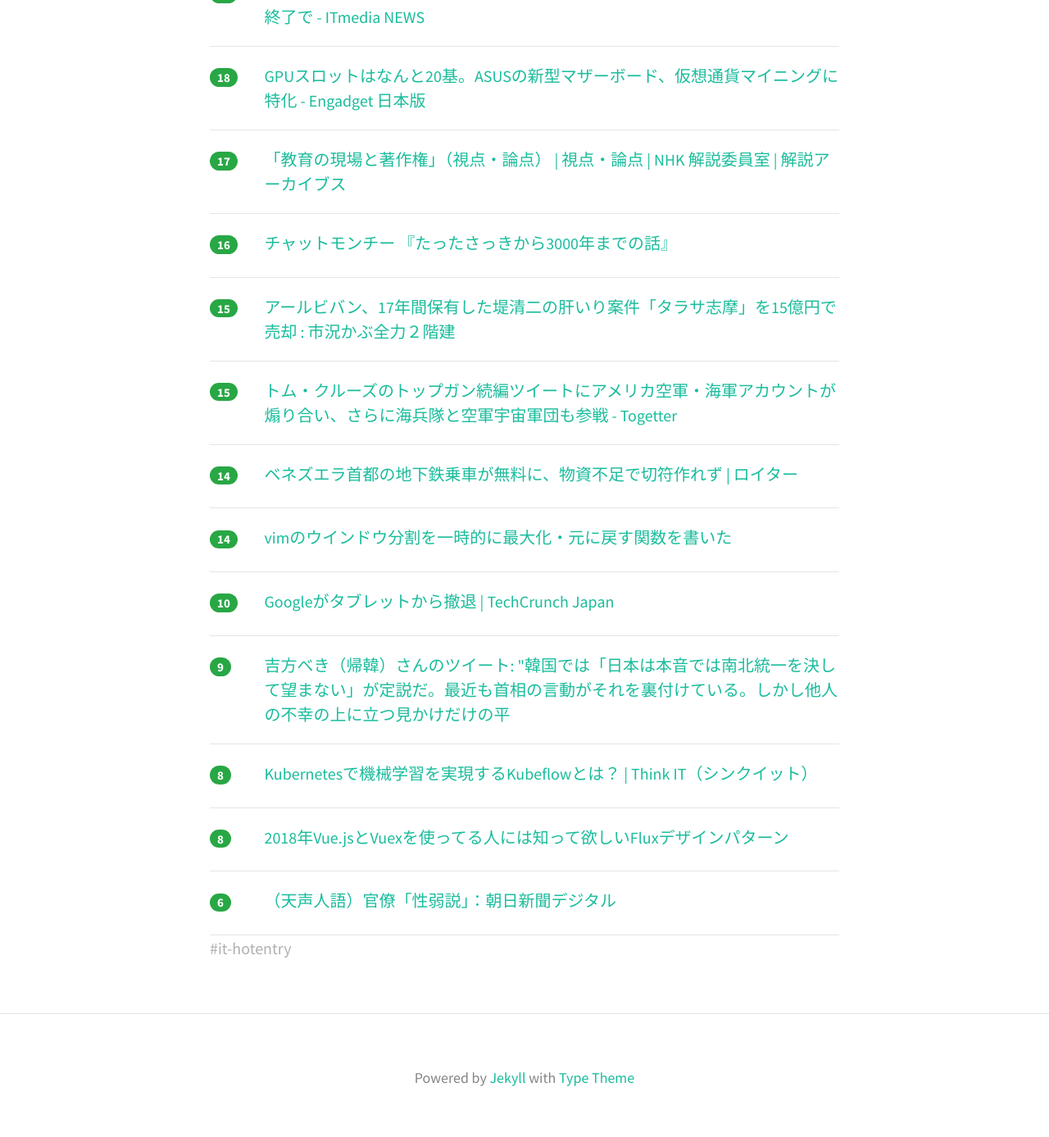
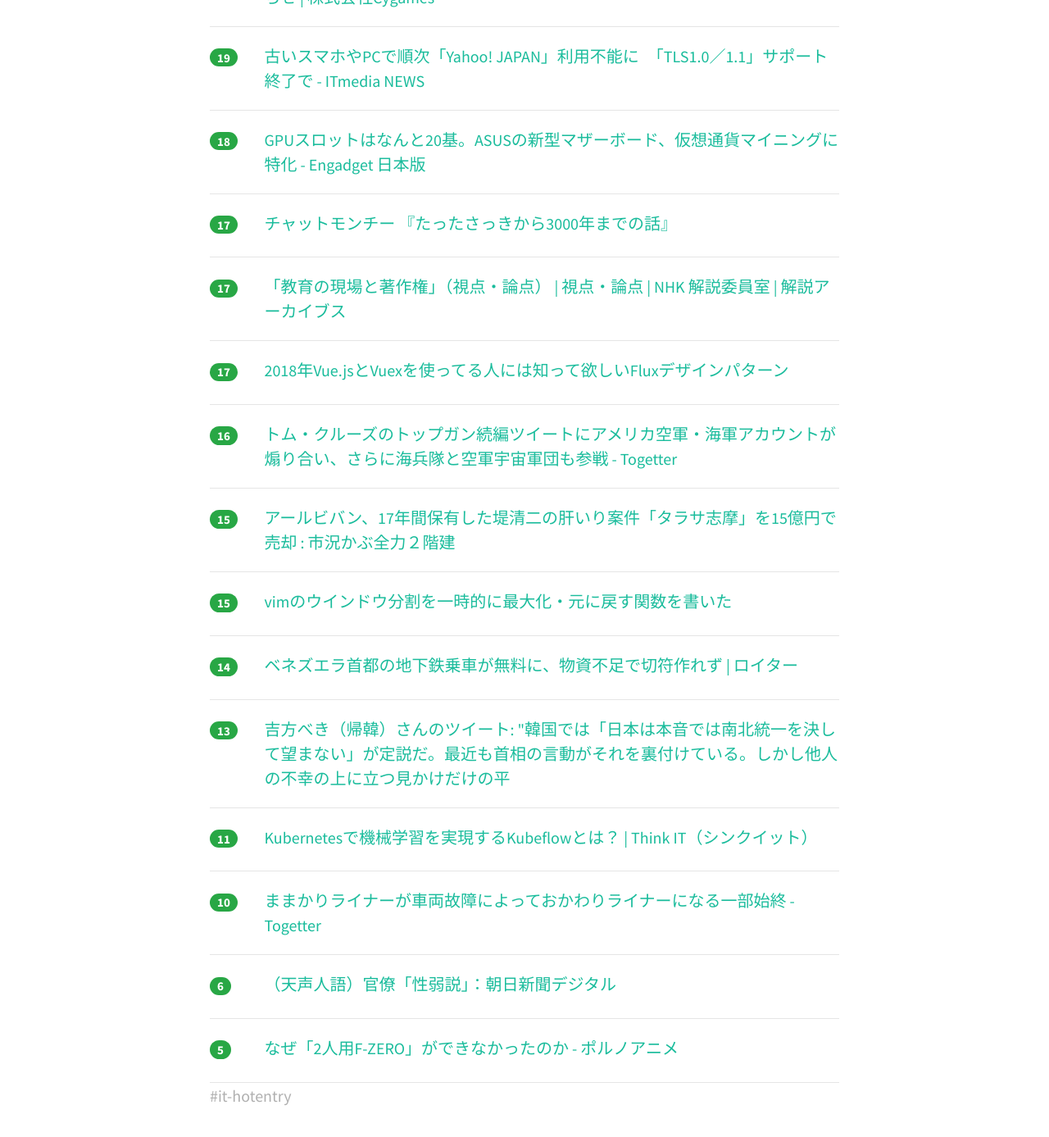
Before and after one commit to yatta47/hatena-matome-site, a Jekyll site: the page built from _posts/2018-06-02-hatena.md, in a window 1280 px wide and 1400 px high, scrolled down 2601 px. Shown: the top 1387 px of the window at 82% size. Built offline with Jekyll 4.4.1, drawn with Linux system fonts in a browser that asks for light colours; nearby versions of some CDN libraries; some of the changed text lies outside the part shown.

Commit message:
Updated 2018-06-02

```diff
--- a/_posts/2018-06-02-hatena.md
+++ b/_posts/2018-06-02-hatena.md
@@ -1,34 +1,39 @@
 ---
 layout: post
 title:  "2018-06-02 はてぶIT"
-date:   2018-06-02 14:02:41
+date:   2018-06-02 15:01:01
 tags: [it-hotentry]
 ---
-36 件のデータあり
+38 件のデータあり
 
 <hr><div class="row">
-<div class="col-1"><span class="badge badge-pill badge-success h2">390</span></div>
+<div class="col-1"><span class="badge badge-pill badge-success h2">426</span></div>
 <div class="col-11"><a href='https://togetter.com/li/1232990' target='_blank'>エロ漫画雑誌読み放題サービスのユーザー登録画面が画期的すぎてこれを考えた人は天才「才能が怖い」「入らなきゃ（使命感）」 - Togetter</a></div>
 </div>
 <hr>
 <div class="row">
-<div class="col-1"><span class="badge badge-pill badge-success h2">130</span></div>
+<div class="col-1"><span class="badge badge-pill badge-success h2">165</span></div>
 <div class="col-11"><a href='https://www.huffingtonpost.jp/2018/06/01/i-became-a-cats-dad_a_23448496/' target='_blank'>勝手に部屋で出産した猫が、僕の人生観を変えた「これが父親になるってことか！」</a></div>
 </div>
 <hr>
 <div class="row">
-<div class="col-1"><span class="badge badge-pill badge-success h2">107</span></div>
+<div class="col-1"><span class="badge badge-pill badge-success h2">134</span></div>
 <div class="col-11"><a href='https://togetter.com/li/1232994' target='_blank'>中国に追いつかれた…！？中国のアニメに「たまらん」「心躍るわ」など高評価が集まる。作画の分析や、人的資源の流出を考える - Togetter</a></div>
 </div>
 <hr>
 <div class="row">
-<div class="col-1"><span class="badge badge-pill badge-success h2">106</span></div>
+<div class="col-1"><span class="badge badge-pill badge-success h2">129</span></div>
+<div class="col-11"><a href='https://www.cnbc.com/2018/06/01/microsoft--github-acquisition-talks-resume.html' target='_blank'>Microsoft - GitHub acquisition talks resume</a></div>
+</div>
+<hr>
+<div class="row">
+<div class="col-1"><span class="badge badge-pill badge-success h2">120</span></div>
 <div class="col-11"><a href='http://d.hatena.ne.jp/essa/20180601/p1' target='_blank'>アメフト問題の中に無形のコモンズを巡る葛藤を見る - アンカテ</a></div>
 </div>
 <hr>
 <div class="row">
-<div class="col-1"><span class="badge badge-pill badge-success h2">102</span></div>
-<div class="col-11"><a href='https://www.cnbc.com/2018/06/01/microsoft--github-acquisition-talks-resume.html' target='_blank'>Microsoft - GitHub acquisition talks resume</a></div>
+<div class="col-1"><span class="badge badge-pill badge-success h2">71</span></div>
+<div class="col-11"><a href='https://toyokeizai.net/articles/-/221169' target='_blank'>話がわかりにくい人は説明の作法を知らない | リーダーシップ・教養・資格・スキル | 東洋経済オンライン | 経済ニュースの新基準</a></div>
 </div>
 <hr>
 <div class="row">
@@ -37,12 +42,7 @@ tags: [it-hotentry]
 </div>
 <hr>
 <div class="row">
-<div class="col-1"><span class="badge badge-pill badge-success h2">49</span></div>
-<div class="col-11"><a href='https://toyokeizai.net/articles/-/221169' target='_blank'>話がわかりにくい人は説明の作法を知らない | リーダーシップ・教養・資格・スキル | 東洋経済オンライン | 経済ニュースの新基準</a></div>
-</div>
-<hr>
-<div class="row">
-<div class="col-1"><span class="badge badge-pill badge-success h2">43</span></div>
+<div class="col-1"><span class="badge badge-pill badge-success h2">45</span></div>
 <div class="col-11"><a href='http://www.financepensionrealestate.work/entry/2018/06/01/224714' target='_blank'>あおぞら銀行の働き方改革はまともでは？ - 銀行員のための教科書</a></div>
 </div>
 <hr>
@@ -62,18 +62,23 @@ tags: [it-hotentry]
 </div>
 <hr>
 <div class="row">
+<div class="col-1"><span class="badge badge-pill badge-success h2">34</span></div>
+<div class="col-11"><a href='https://darashi.net/2018/06/01/writing-an-interpreter-in-go-ja.html' target='_blank'>『Go言語でつくるインタプリタ』が出版されます | だらろぐ。</a></div>
+</div>
+<hr>
+<div class="row">
+<div class="col-1"><span class="badge badge-pill badge-success h2">33</span></div>
+<div class="col-11"><a href='http://www.nkc.u-tokyo.ac.jp/study_info/study_info01_04_j.html' target='_blank'>東京大学日本語教育センター｜日本語学習情報｜日本語学習入門｜助詞「は」と〈情報構造〉</a></div>
+</div>
+<hr>
+<div class="row">
 <div class="col-1"><span class="badge badge-pill badge-success h2">32</span></div>
 <div class="col-11"><a href='http://hituji-affiliate.com/tool/' target='_blank'>【武装しよう】本当に役立つアフィリエイトツールを厳選紹介-専業3年目の僕が使っている全装備 | アフィリエイトの始め方｜初心者が月5万稼ぐ方法をすべて公開！</a></div>
 </div>
 <hr>
 <div class="row">
-<div class="col-1"><span class="badge badge-pill badge-success h2">31</span></div>
-<div class="col-11"><a href='http://www.nkc.u-tokyo.ac.jp/study_info/study_info01_04_j.html' target='_blank'>東京大学日本語教育センター｜日本語学習情報｜日本語学習入門｜助詞「は」と〈情報構造〉</a></div>
-</div>
-<hr>
-<div class="row">
-<div class="col-1"><span class="badge badge-pill badge-success h2">30</span></div>
-<div class="col-11"><a href='https://darashi.net/2018/06/01/writing-an-interpreter-in-go-ja.html' target='_blank'>『Go言語でつくるインタプリタ』が出版されます | だらろぐ。</a></div>
+<div class="col-1"><span class="badge badge-pill badge-success h2">29</span></div>
+<div class="col-11"><a href='https://jp.techcrunch.com/2018/06/02/2018-06-01-google-quits-selling-tablets/' target='_blank'>Googleがタブレットから撤退 | TechCrunch Japan</a></div>
 </div>
 <hr>
 <div class="row">
@@ -82,13 +87,13 @@ tags: [it-hotentry]
 </div>
 <hr>
 <div class="row">
-<div class="col-1"><span class="badge badge-pill badge-success h2">26</span></div>
-<div class="col-11"><a href='https://qiita.com/arowM/items/b92075627ddb4ad92d1e' target='_blank'>人間が型だけ書けば実装を意識しないでもよくなる未来</a></div>
+<div class="col-1"><span class="badge badge-pill badge-success h2">28</span></div>
+<div class="col-11"><a href='https://speakerdeck.com/mathetake/yuzaxing-dong-gacheng-suli-xue-xi-falseshi-xian-to-sorewoyong-itatui-jian-sisutemuwozhi-eruaws-akitekutiya' target='_blank'>ユーザー行動が成す力学系の実現と それを用いた推薦システムを支えるAWS アーキテクチャ // Speaker Deck</a></div>
 </div>
 <hr>
 <div class="row">
-<div class="col-1"><span class="badge badge-pill badge-success h2">26</span></div>
-<div class="col-11"><a href='https://speakerdeck.com/mathetake/yuzaxing-dong-gacheng-suli-xue-xi-falseshi-xian-to-sorewoyong-itatui-jian-sisutemuwozhi-eruaws-akitekutiya' target='_blank'>ユーザー行動が成す力学系の実現と それを用いた推薦システムを支えるAWS アーキテクチャ // Speaker Deck</a></div>
+<div class="col-1"><span class="badge badge-pill badge-success h2">27</span></div>
+<div class="col-11"><a href='https://qiita.com/arowM/items/b92075627ddb4ad92d1e' target='_blank'>人間が型だけ書けば実装を意識しないでもよくなる未来</a></div>
 </div>
 <hr>
 <div class="row">
@@ -133,12 +138,22 @@ tags: [it-hotentry]
 <hr>
 <div class="row">
 <div class="col-1"><span class="badge badge-pill badge-success h2">17</span></div>
+<div class="col-11"><a href='http://www.youtube.com/watch?v=z3oquceNwh4' target='_blank'>チャットモンチー 『たったさっきから3000年までの話』</a></div>
+</div>
+<hr>
+<div class="row">
+<div class="col-1"><span class="badge badge-pill badge-success h2">17</span></div>
 <div class="col-11"><a href='http://www.nhk.or.jp/kaisetsu-blog/400/298289.html' target='_blank'>「教育の現場と著作権」（視点・論点） | 視点・論点 | NHK 解説委員室 | 解説アーカイブス</a></div>
 </div>
 <hr>
 <div class="row">
+<div class="col-1"><span class="badge badge-pill badge-success h2">17</span></div>
+<div class="col-11"><a href='https://qiita.com/k-okina/items/f764302db290a504cc19' target='_blank'>2018年Vue.jsとVuexを使ってる人には知って欲しいFluxデザインパターン</a></div>
+</div>
+<hr>
+<div class="row">
 <div class="col-1"><span class="badge badge-pill badge-success h2">16</span></div>
-<div class="col-11"><a href='http://www.youtube.com/watch?v=z3oquceNwh4' target='_blank'>チャットモンチー 『たったさっきから3000年までの話』</a></div>
+<div class="col-11"><a href='https://togetter.com/li/1232947' target='_blank'>トム・クルーズのトップガン続編ツイートにアメリカ空軍・海軍アカウントが煽り合い、さらに海兵隊と空軍宇宙軍団も参戦 - Togetter</a></div>
 </div>
 <hr>
 <div class="row">
@@ -148,7 +163,7 @@ tags: [it-hotentry]
 <hr>
 <div class="row">
 <div class="col-1"><span class="badge badge-pill badge-success h2">15</span></div>
-<div class="col-11"><a href='https://togetter.com/li/1232947' target='_blank'>トム・クルーズのトップガン続編ツイートにアメリカ空軍・海軍アカウントが煽り合い、さらに海兵隊と空軍宇宙軍団も参戦 - Togetter</a></div>
+<div class="col-11"><a href='https://qiita.com/grohiro/items/e3dbcc93510bc8c4c812' target='_blank'>vimのウインドウ分割を一時的に最大化・元に戻す関数を書いた</a></div>
 </div>
 <hr>
 <div class="row">
@@ -157,28 +172,18 @@ tags: [it-hotentry]
 </div>
 <hr>
 <div class="row">
-<div class="col-1"><span class="badge badge-pill badge-success h2">14</span></div>
-<div class="col-11"><a href='https://qiita.com/grohiro/items/e3dbcc93510bc8c4c812' target='_blank'>vimのウインドウ分割を一時的に最大化・元に戻す関数を書いた</a></div>
+<div class="col-1"><span class="badge badge-pill badge-success h2">13</span></div>
+<div class="col-11"><a href='http://twitter.com/tabisaki/status/1002719012495618048' target='_blank'>吉方べき（帰韓）さんのツイート: "韓国では「日本は本音では南北統一を決して望まない」が定説だ。最近も首相の言動がそれを裏付けている。しかし他人の不幸の上に立つ見かけだけの平</a></div>
+</div>
+<hr>
+<div class="row">
+<div class="col-1"><span class="badge badge-pill badge-success h2">11</span></div>
+<div class="col-11"><a href='https://thinkit.co.jp/article/14149' target='_blank'>Kubernetesで機械学習を実現するKubeflowとは？ | Think IT（シンクイット）</a></div>
 </div>
 <hr>
 <div class="row">
 <div class="col-1"><span class="badge badge-pill badge-success h2">10</span></div>
-<div class="col-11"><a href='https://jp.techcrunch.com/2018/06/02/2018-06-01-google-quits-selling-tablets/' target='_blank'>Googleがタブレットから撤退 | TechCrunch Japan</a></div>
-</div>
-<hr>
-<div class="row">
-<div class="col-1"><span class="badge badge-pill badge-success h2">9</span></div>
-<div class="col-11"><a href='http://twitter.com/tabisaki/status/1002719012495618048' target='_blank'>吉方べき（帰韓）さんのツイート: "韓国では「日本は本音では南北統一を決して望まない」が定説だ。最近も首相の言動がそれを裏付けている。しかし他人の不幸の上に立つ見かけだけの平</a></div>
-</div>
-<hr>
-<div class="row">
-<div class="col-1"><span class="badge badge-pill badge-success h2">8</span></div>
-<div class="col-11"><a href='https://thinkit.co.jp/article/14149' target='_blank'>Kubernetesで機械学習を実現するKubeflowとは？ | Think IT（シンクイット）</a></div>
-</div>
-<hr>
-<div class="row">
-<div class="col-1"><span class="badge badge-pill badge-success h2">8</span></div>
-<div class="col-11"><a href='https://qiita.com/k-okina/items/f764302db290a504cc19' target='_blank'>2018年Vue.jsとVuexを使ってる人には知って欲しいFluxデザインパターン</a></div>
+<div class="col-11"><a href='https://togetter.com/li/1233150' target='_blank'>ままかりライナーが車両故障によっておかわりライナーになる一部始終 - Togetter</a></div>
 </div>
 <hr>
 <div class="row">
@@ -186,3 +191,8 @@ tags: [it-hotentry]
 <div class="col-11"><a href='https://www.asahi.com/articles/DA3S13522246.html' target='_blank'>（天声人語）官僚「性弱説」：朝日新聞デジタル</a></div>
 </div>
 <hr>
+<div class="row">
+<div class="col-1"><span class="badge badge-pill badge-success h2">5</span></div>
+<div class="col-11"><a href='http://gyuque.hatenablog.com/entry/2018/06/02/133812' target='_blank'>なぜ「2人用F-ZERO」ができなかったのか - ポルノアニメ</a></div>
+</div>
+<hr>
```
